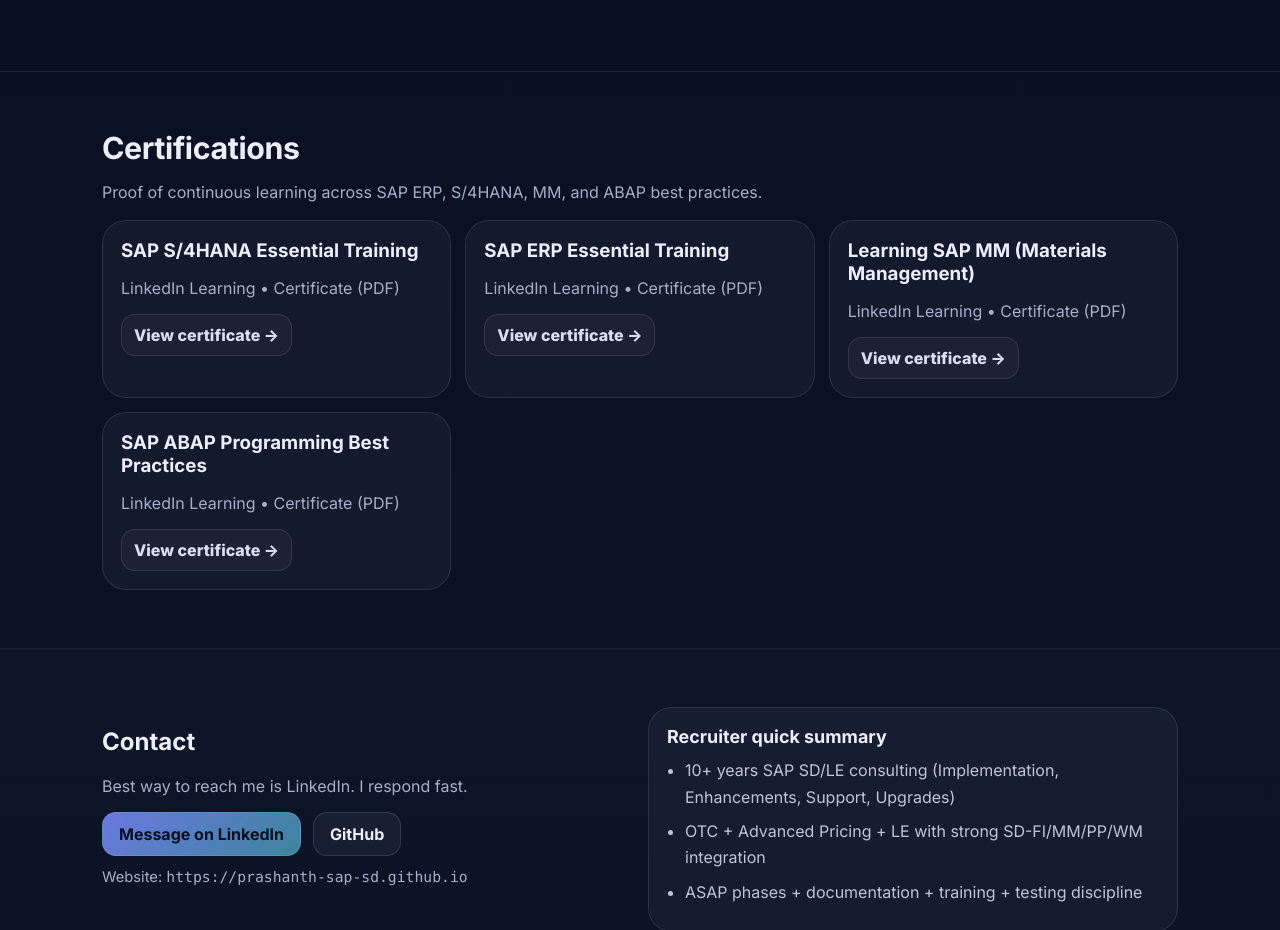
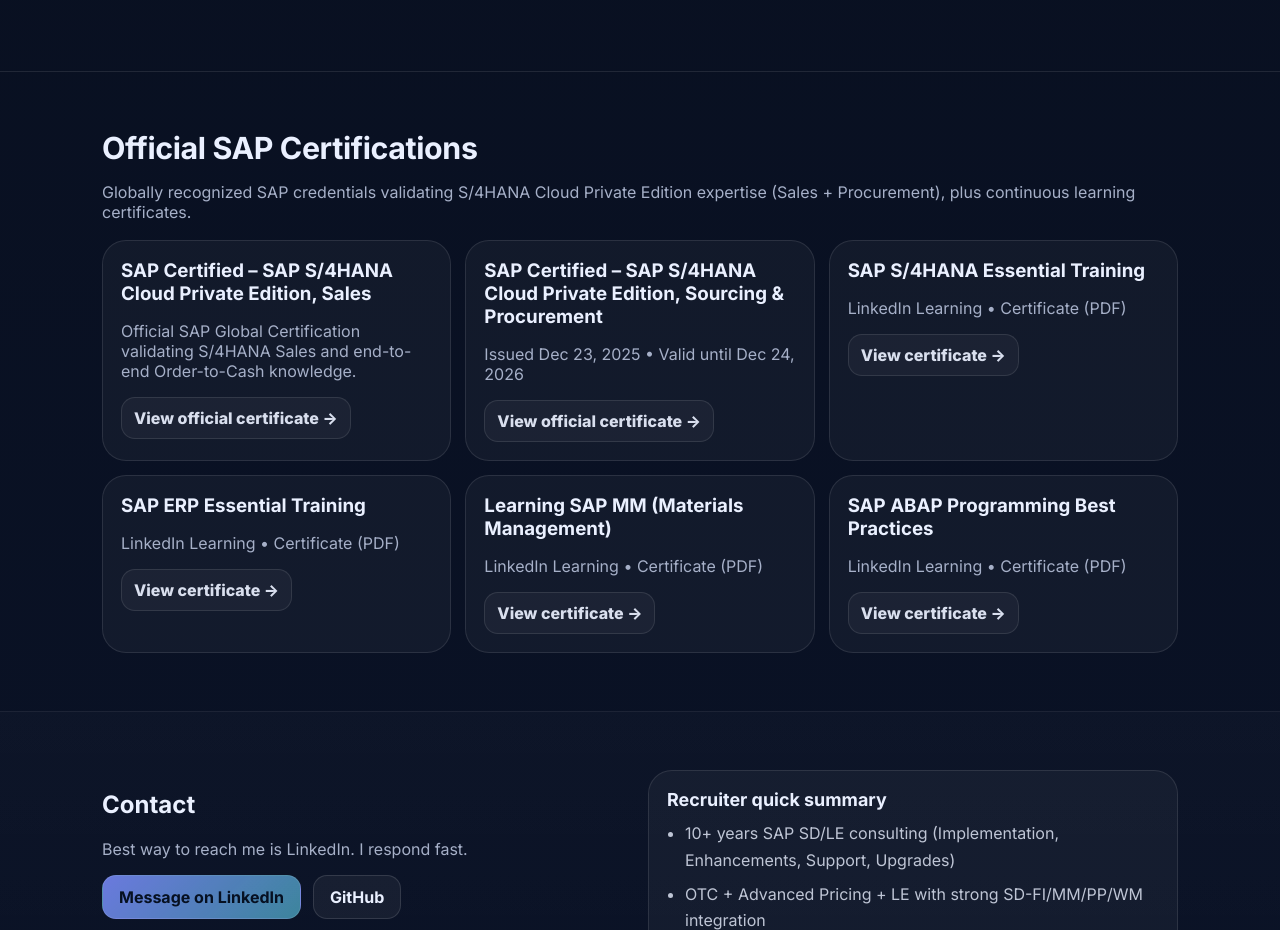
Before and after one commit to prashanth-sap-sd/prashanth-sap-sd.github.io, a plain HTML site: page index.html in a window 1280 px wide. Shown: the part 3844-4774 px from the top of the page. Drawn offline with Linux system fonts and the light colour scheme.

Commit message:
Update index.html

```diff
--- a/index.html
+++ b/index.html
@@ -282,11 +282,40 @@
     <section class="section" id="certifications" data-theme="certs">
       <div class="wrap">
         <div class="section__head">
-          <h2>Certifications</h2>
-          <p class="muted">Proof of continuous learning across SAP ERP, S/4HANA, MM, and ABAP best practices.</p>
+          <h2>Official SAP Certifications</h2>
+          <p class="muted">
+            Globally recognized SAP credentials validating S/4HANA Cloud Private Edition expertise (Sales + Procurement),
+            plus continuous learning certificates.
+          </p>
         </div>
 
         <div class="cards3">
+
+          <!-- ✅ OFFICIAL SAP CERT #1 -->
+          <article class="cert cert--highlight">
+            <h3>SAP Certified – SAP S/4HANA Cloud Private Edition, Sales</h3>
+            <p class="muted">
+              Official SAP Global Certification validating S/4HANA Sales and end-to-end Order-to-Cash knowledge.
+            </p>
+            <a class="link" target="_blank" rel="noreferrer"
+              href="assets/certifications/SAP-Certified-SAP-S4HANA-Cloud-Private-Edition-Sales.pdf">
+              View official certificate →
+            </a>
+          </article>
+
+          <!-- ✅ OFFICIAL SAP CERT #2 -->
+          <article class="cert cert--highlight">
+            <h3>SAP Certified – SAP S/4HANA Cloud Private Edition, Sourcing &amp; Procurement</h3>
+            <p class="muted">
+              Issued Dec 23, 2025 • Valid until Dec 24, 2026
+            </p>
+            <a class="link" target="_blank" rel="noreferrer"
+              href="assets/certifications/SAP-Certified-SAP-S4HANA-Cloud-Private-Edition-Sourcing-and-Procurement.pdf">
+              View official certificate →
+            </a>
+          </article>
+
+          <!-- Existing certs (keep) -->
           <article class="cert">
             <h3>SAP S/4HANA Essential Training</h3>
             <p class="muted">LinkedIn Learning • Certificate (PDF)</p>
@@ -314,6 +343,7 @@
             <a class="link" target="_blank" rel="noreferrer"
               href="assets/certifications/CertificateOfCompletion_SAP%20ABAP%20Programming%20Best%20Practices.pdf">View certificate →</a>
           </article>
+
         </div>
       </div>
     </section>
```
